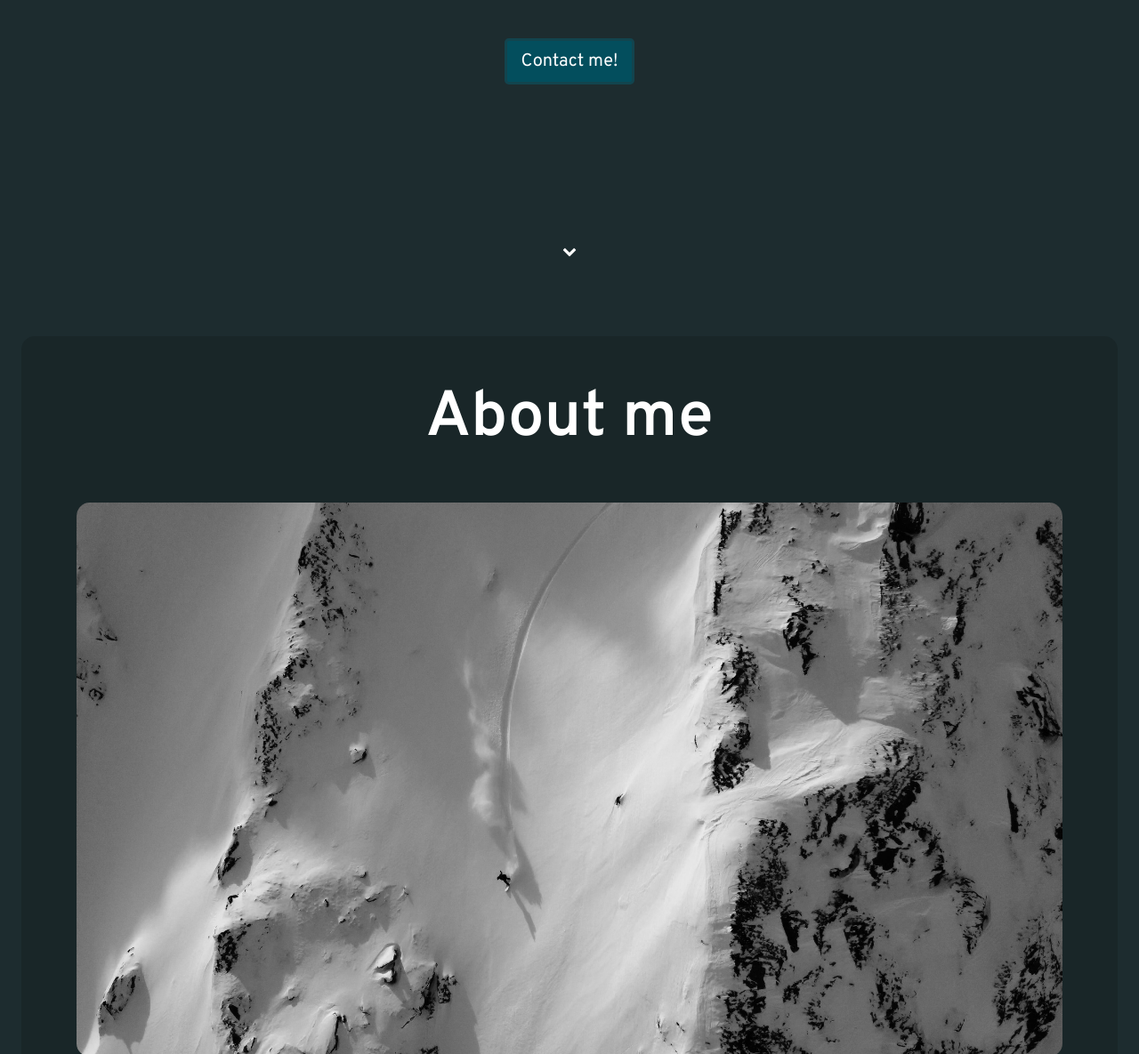
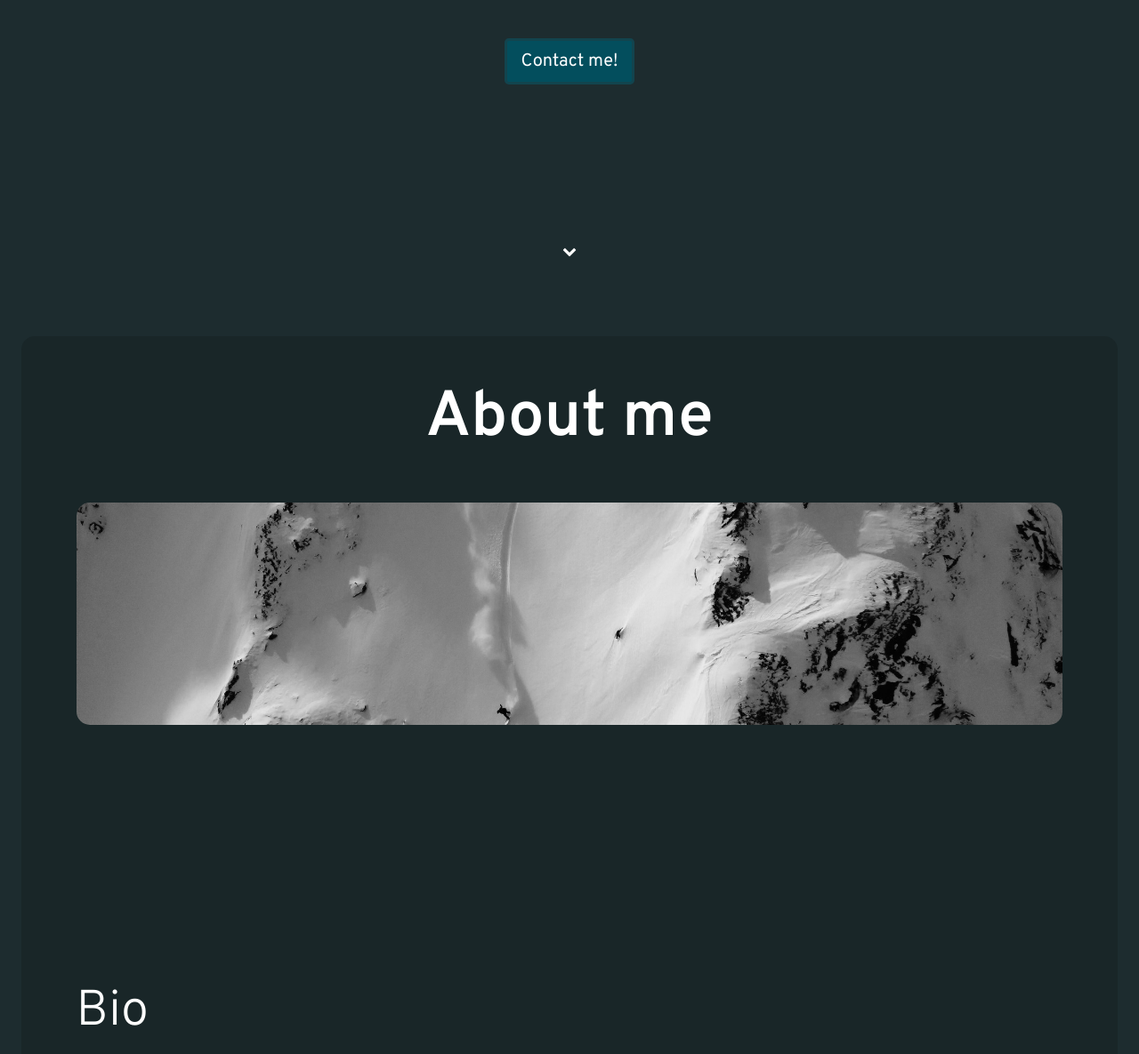
Before and after one commit to AarnoVeitola/myportfolio, a plain HTML site: page index.html in a window 1280 px wide. Shown: the part 445-1630 px from the top of the page at 89% size. Drawn offline with nearby package versions, Linux system fonts and the light colour scheme.

Commit message:
small adjustments to image layout

```diff
--- a/styles.css
+++ b/styles.css
@@ -34,7 +34,7 @@ h2 {
 
 img {
   width: 100%;
-  height: 100%;
+  height: 250px;
   object-fit: cover;
   border-radius: 15px;
 }
@@ -181,6 +181,10 @@ img {
     margin-top: 20%;
   }
 
+  .bio-image {
+    height: 300px;
+  }
+
   nav {
     margin-bottom: 15%;
   }
@@ -197,6 +201,10 @@ img {
     margin-top: 10%;
   }
 
+  .bio-image {
+    height: 500px;
+  }
+
   nav {
     margin-bottom: 15%;
   }
```
